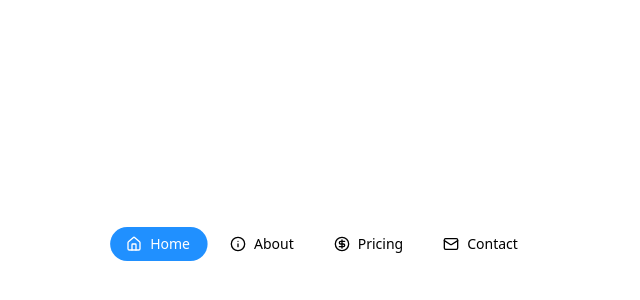
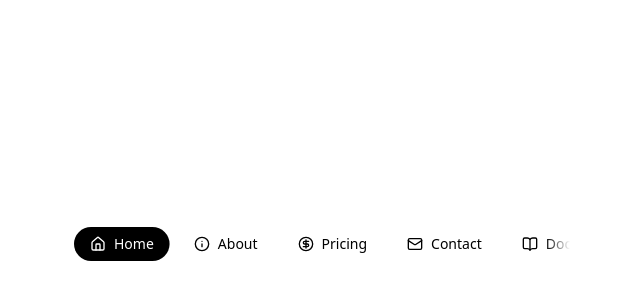
Before and after one commit to anth0nycodes/design-stuff, a Next.js app: page / in a window 1280 px wide. Shown: the part 156-456 px from the top of the page, without its empty margins (318-958 px from the left). Built offline with nearby package versions, Linux system fonts and the light colour scheme.

Commit message:
add blur

```diff
--- a/src/components/navlinks.tsx
+++ b/src/components/navlinks.tsx
@@ -1,12 +1,17 @@
 "use client";
 
 import { useEffect, useRef, useState } from "react";
-import { CircleDollarSign, Home, Info, Mail } from "lucide-react";
-
-export function Navlinks() {
-  const [activeTab, setActiveTab] = useState("Home");
-  const clipContainerRef = useRef<HTMLDivElement | null>(null);
-  const activeTabElementRef = useRef<HTMLButtonElement | null>(null);
+import {
+  Blocks,
+  BookOpen,
+  Briefcase,
+  CircleDollarSign,
+  Home,
+  Info,
+  Mail,
+  Newspaper,
+  Users,
+} from "lucide-react";
 
 const NAVLINKS = [
   {
@@ -25,30 +30,80 @@ export function Navlinks() {
     label: "Contact",
     icon: Mail,
   },
+  {
+    label: "Docs",
+    icon: BookOpen,
+  },
+  {
+    label: "Blog",
+    icon: Newspaper,
+  },
+  {
+    label: "Integrations",
+    icon: Blocks,
+  },
+  {
+    label: "Team",
+    icon: Users,
+  },
+  {
+    label: "Careers",
+    icon: Briefcase,
+  },
 ];
+
+export function Navlinks() {
+  const [activeTab, setActiveTab] = useState("Home");
+  const [atEnd, setAtEnd] = useState(false);
+  const scrollerRef = useRef<HTMLDivElement | null>(null);
+  const clipContainerRef = useRef<HTMLDivElement | null>(null);
+  const activeTabElementRef = useRef<HTMLButtonElement | null>(null);
+
+  useEffect(() => {
+    const scroller = scrollerRef.current;
+    if (!scroller) return;
+    const update = () => {
+      const { scrollLeft, scrollWidth, clientWidth } = scroller;
+      setAtEnd(scrollLeft >= scrollWidth - clientWidth - 1);
+    };
+    update();
+    scroller.addEventListener("scroll", update, { passive: true });
+    const resizeObserver = new ResizeObserver(update);
+    resizeObserver.observe(scroller);
+    return () => {
+      scroller.removeEventListener("scroll", update);
+      resizeObserver.disconnect();
+    };
+  }, []);
 
   useEffect(() => {
     const clipContainer = clipContainerRef.current;
     const activeTabElement = activeTabElementRef.current;
     if (!clipContainer || !activeTabElement) return;
-    const clipContainerRect = clipContainer.getBoundingClientRect();
     const { offsetLeft, offsetWidth } = activeTabElement;
-    console.log("offsetLeft:", offsetLeft);
-    const clipLeftPercentage = (offsetLeft / clipContainerRect.width) * 100;
-    const clipRightPercentage =
-      100 - ((offsetLeft + offsetWidth) / clipContainerRect.width) * 100;
-    clipContainer.style.clipPath = `inset(0 ${clipRightPercentage.toFixed()}% 0 ${clipLeftPercentage.toFixed()}% round 17px)`;
+    const clipRight = clipContainer.offsetWidth - (offsetLeft + offsetWidth);
+    clipContainer.style.clipPath = `inset(0 ${clipRight}px 0 ${offsetLeft}px round 17px)`;
   }, [activeTab]);
 
   return (
-    <div className="relative flex text-sm font-medium">
+    <div
+      className="-ml-6 flex min-w-0 scrollbar-none overflow-clip overflow-x-scroll mask-[linear-gradient(to_right,transparent_0%,white_var(--fade-size),white_calc(100%-var(--fade-right)),transparent_100%)] text-sm font-medium [--fade-size:24px] [&::-webkit-scrollbar]:hidden"
+      style={{ "--fade-right": atEnd ? "0px" : "24px" } as React.CSSProperties}
+    >
+      <div
+        ref={scrollerRef}
+        className="max-w-130 scrollbar-none overflow-x-scroll pl-6 [&::-webkit-scrollbar]:hidden"
+      >
+        <div className="relative flex w-max text-sm font-medium">
           <ul className="flex items-center gap-2">
             {NAVLINKS.map((link) => (
               <li key={link.label}>
                 <button
                   ref={activeTab === link.label ? activeTabElementRef : null}
+                  tabIndex={activeTab === link.label ? 0 : -1}
+                  onMouseDown={(e) => e.preventDefault()}
                   onClick={() => setActiveTab(link.label)}
-              className="flex cursor-pointer items-center gap-2 px-4 py-1.75"
+                  className="flex cursor-pointer items-center gap-2 px-4 py-1.75 whitespace-nowrap"
                 >
                   <link.icon className="h-4 w-4" aria-hidden />
                   {link.label}
@@ -58,9 +113,9 @@ export function Navlinks() {
           </ul>
           <div
             ref={clipContainerRef}
-        className="absolute bg-[#2090ff] text-white transition-[clip-path] duration-250 ease-[ease]"
+            className="absolute bg-black text-white transition-[clip-path] duration-250 ease-[ease]"
             style={{
-          clipPath: `inset(0px 78% 0px 0% round 17px)`,
+              clipPath: `inset(0px 90.27% 0px 0% round 17px)`,
             }}
             aria-hidden
           >
@@ -68,8 +123,9 @@ export function Navlinks() {
               {NAVLINKS.map((link) => (
                 <li key={link.label}>
                   <button
+                    onMouseDown={(e) => e.preventDefault()}
                     onClick={() => setActiveTab(link.label)}
-                className="flex cursor-pointer items-center gap-2 px-4 py-1.75"
+                    className="flex cursor-pointer items-center gap-2 px-4 py-1.75 whitespace-nowrap"
                     tabIndex={-1}
                   >
                     <link.icon className="h-4 w-4" aria-hidden />
@@ -80,5 +136,7 @@ export function Navlinks() {
             </ul>
           </div>
         </div>
+      </div>
+    </div>
   );
 }
```
Lines whose indentation alone changed are shown as unchanged.
